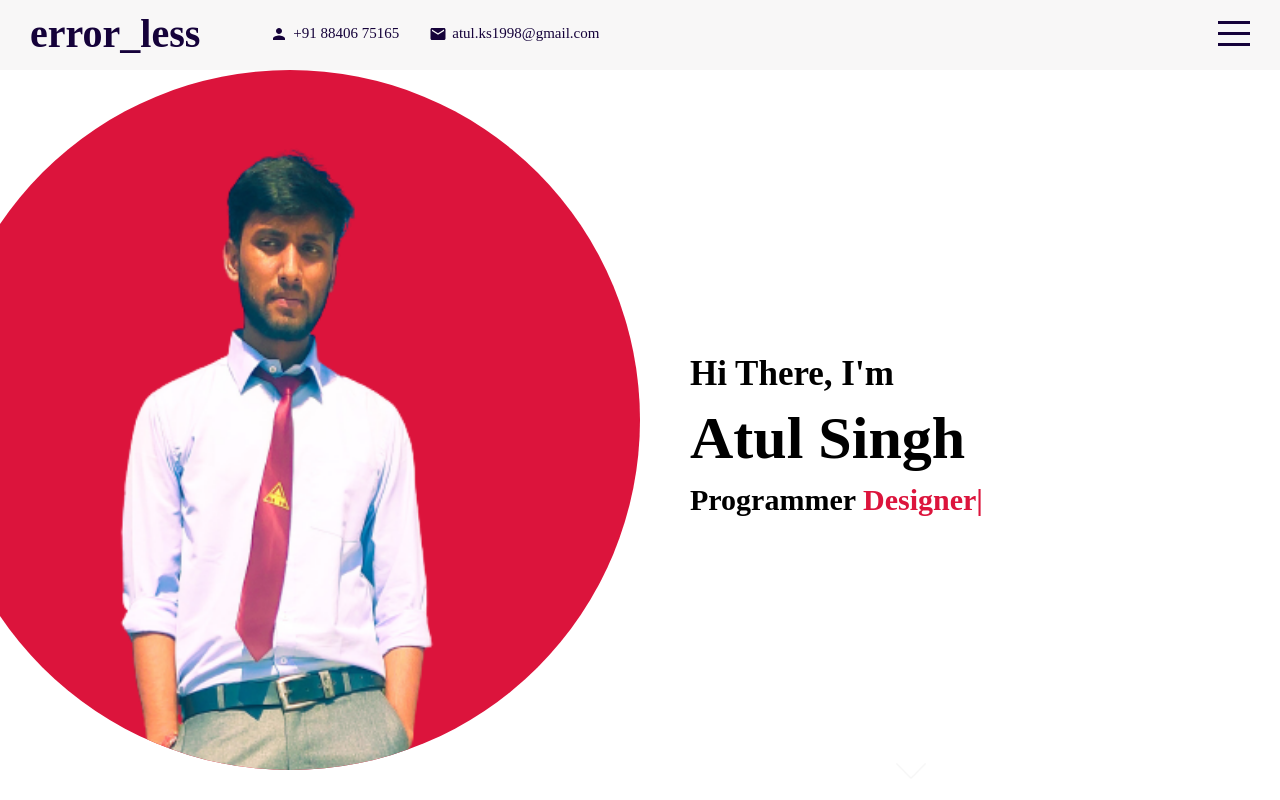
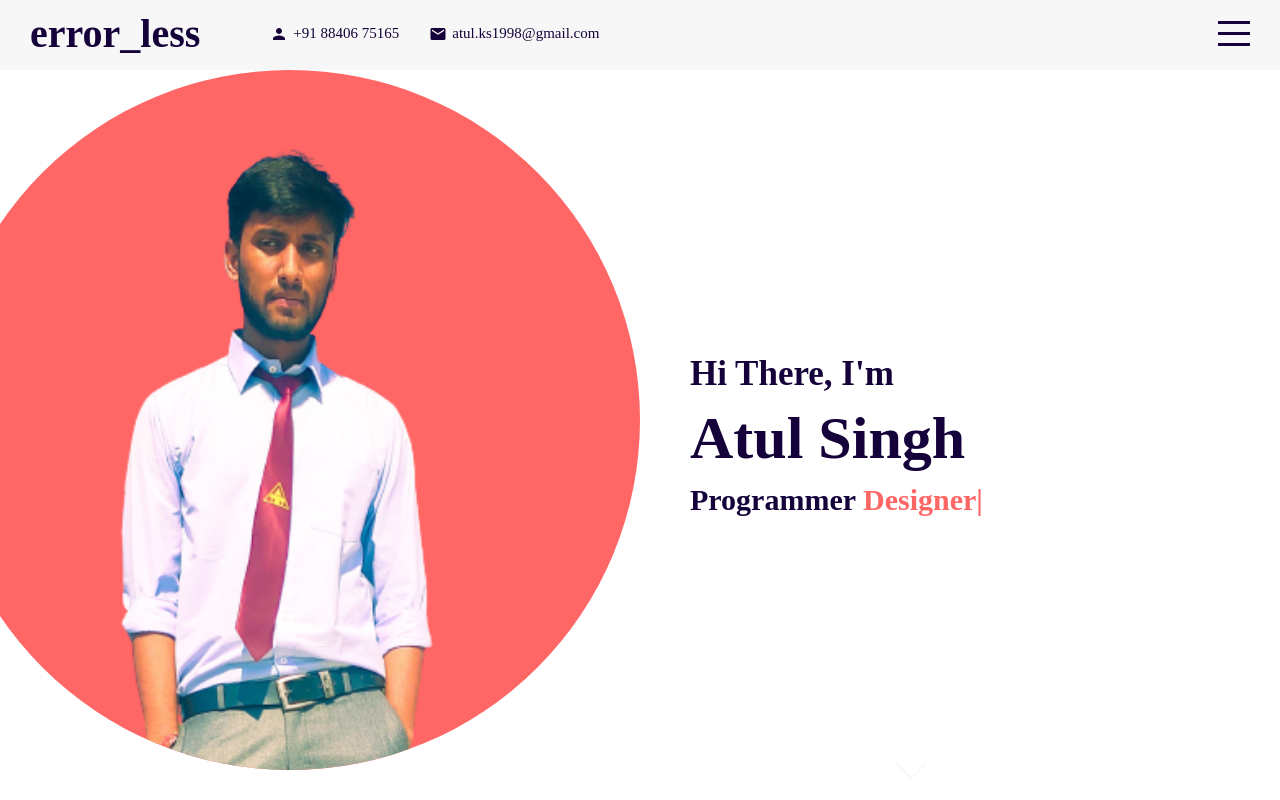
Before and after one commit to error-less/Portfolio, a React (Create React App) app: page / in a window 1280 px wide. Built offline with nearby package versions, Linux system fonts and the light colour scheme.

Commit message:
image changed

```diff
--- a/src/Works/Works.jsx
+++ b/src/Works/Works.jsx
@@ -9,25 +9,25 @@ export default function Works() {
       icon: "./assets/mobile.png",
       title: "Web Design",
       desc:
-        "Lorem Ipsum is simply dummy text of the printing and typesetting industry. ",
+        "Full stack developer. Worked on react , good practice in MERN Stack. ",
       img:
         "https://99designs-blog.imgix.net/blog/wp-content/uploads/2018/10/attachment_100040756-e1538485934255.jpeg?auto=format&q=60&fit=max&w=930",
     },
     {
       id: "2",
       icon: "./assets/globe.png",
-      title: "Mobile Application",
+      title: "Datastructures and algorithms",
       desc:
-        "Lorem Ipsum is simply dummy text of the printing and typesetting industry.",
+        "Good practice in datastructures and algorithms and regularly participate in contests.",
       img:
         "https://i.pinimg.com/originals/e9/c9/2f/e9c92f7869d682a6fa5a97fb8a298f30.jpg",
     },
     {
       id: "3",
       icon: "./assets/writing.png",
-      title: "Branding",
+      title: "data Science and Machine Learning",
       desc:
-        "Lorem Ipsum is simply dummy text of the printing and typesetting industry.",
+        "Little bit experience in datascience and know the maths required in datascience.",
       img:
         "https://i.pinimg.com/originals/a9/f6/94/a9f69465d972a004ad581f245d6ad581.jpg",
     },
--- a/src/Works/works.scss
+++ b/src/Works/works.scss
@@ -1,7 +1,7 @@
 @import "../global.scss";
 
 .works {
-  background-color: crimson;
+  background-color: #FF6767;
   display: flex;
   align-items: center;
   justify-content: center;
--- a/src/intro/intro.scss
+++ b/src/intro/intro.scss
@@ -16,7 +16,7 @@
     .imgContainer {
       width: 700px;
       height: 700px;
-      background-color: crimson;
+      background-color:#FF6767;
       border-radius: 50%;
       display: flex;
       align-items: flex-end;
@@ -56,6 +56,7 @@
       h1 {
         font-size: 60px;
         margin: 10px 0;
+        color: $mainColor;
 
         @include mobile{
           font-size: 40px;
@@ -63,9 +64,11 @@
       }
       h2 {
         font-size: 35px;
+        color: $mainColor;
       }
       h3 {
         font-size: 30px;
+        color: $mainColor;
 
         @include mobile{
           font-size: 20px;
@@ -73,7 +76,7 @@
 
         span {
           font-size: inherit;
-          color: crimson;
+          color: #FF6767;
         }
 
         .ityped-cursor {
```
